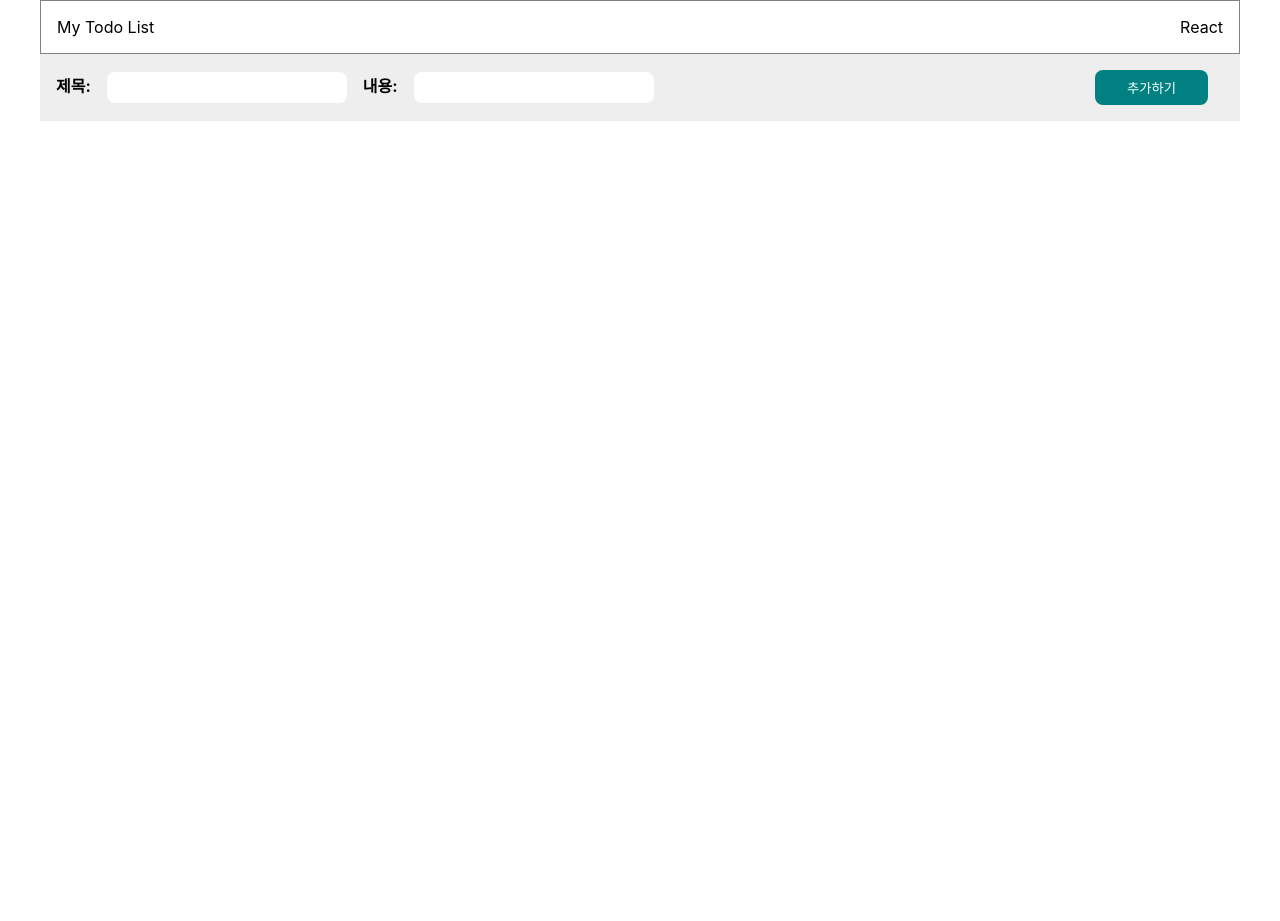
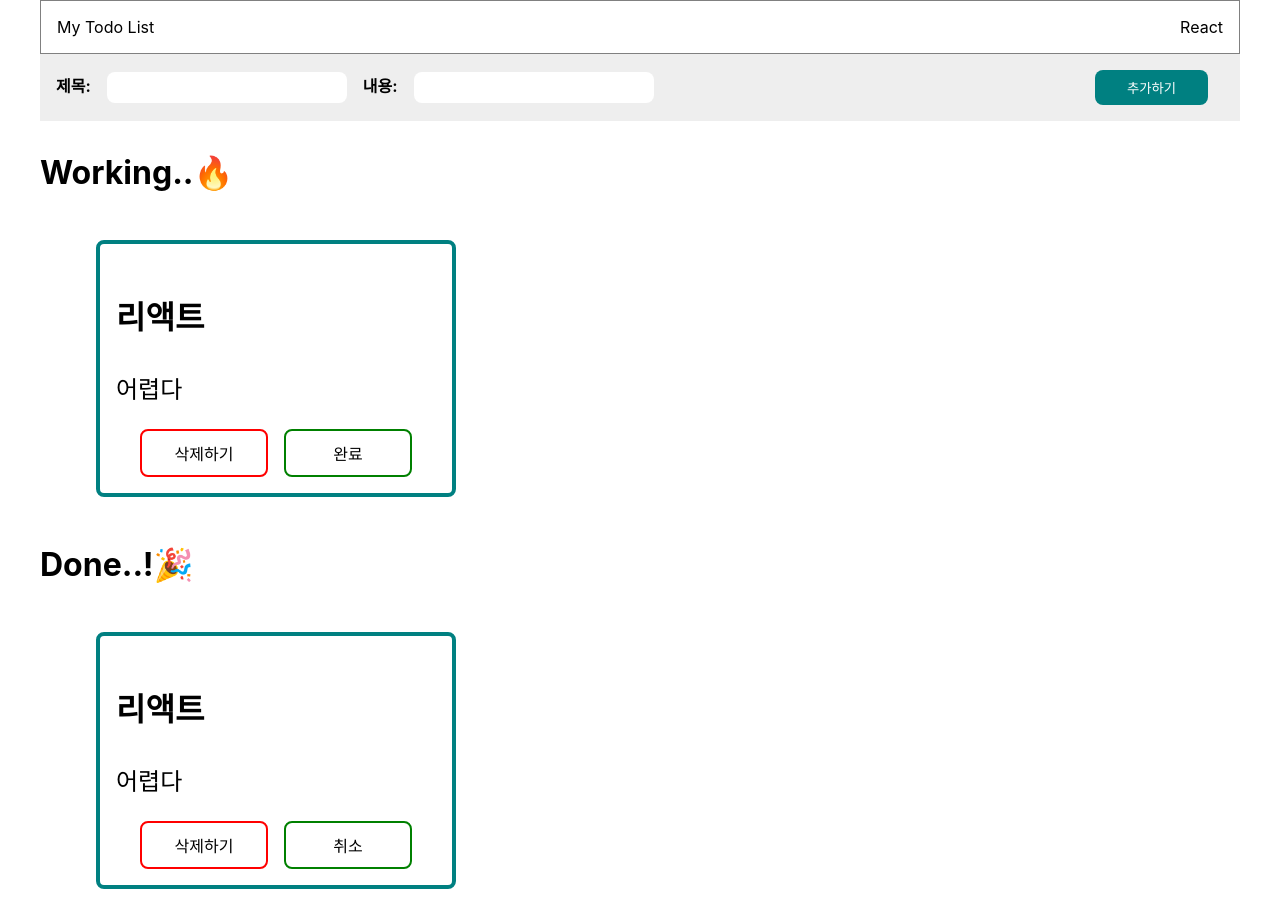
Before and after one commit to Adult96/sparta-todo, a React (Create React App) app: page / in a window 1280 px wide. Before the commit the page ends 800 px from the top, so only its background shows below. Built offline with nearby package versions, Linux system fonts and the light colour scheme.

Commit message:
feat: todo 구현 완료

```diff
--- a/src/App.css
+++ b/src/App.css
@@ -38,3 +38,56 @@
   padding: 0.5rem 2rem;
   border-radius: 0.5rem;
 }
+
+.workTitle,
+.doneTitle {
+  font-size: 2rem;
+  font-weight: bold;
+}
+
+.todoItem {
+  width: 20rem;
+  margin: 1rem;
+  border: 4px solid #008081;
+  border-radius: 0.5rem;
+  padding: 1rem;
+}
+
+.itemTitle {
+  font-size: 2rem;
+  font-weight: bold;
+}
+
+.itemComment {
+  font-size: 1.5rem;
+}
+
+.working,
+.done {
+  display: flex;
+  flex-wrap: wrap;
+  list-style-type: none;
+}
+
+.itemBtn {
+  text-align: center;
+}
+
+.deleteBtn,
+.completeBtn {
+  width: 8rem;
+  height: 3rem;
+  margin: 0 0.5rem;
+  font-size: 1rem;
+  background-color: transparent;
+  border-radius: 0.5rem;
+  cursor: pointer;
+}
+
+.deleteBtn {
+  border: 2px solid red;
+}
+
+.completeBtn {
+  border: 2px solid green;
+}
--- a/src/App.js
+++ b/src/App.js
@@ -1,12 +1,31 @@
+import { useReducer, useState } from 'react';
 import './App.css';
 import AddTodo from './components/addTodo/AddTodo';
 import Navbar from './components/navbar/Navbar';
+import TodoList from './components/todoList/TodoList';
+import todoReducer from './reducer/todoReducer';
 
 function App() {
+  const [todo, setTodo] = useReducer(todoReducer, [
+    {
+      id: 0,
+      title: '리액트',
+      comment: '어렵다',
+      isDone: false,
+    },
+    {
+      id: 1,
+      title: '리액트',
+      comment: '어렵다',
+      isDone: true,
+    },
+  ]);
+  console.log(todo);
   return (
     <>
       <Navbar />
-      <AddTodo />
+      <AddTodo todo={todo} setTodo={setTodo} />
+      <TodoList todo={todo} setTodo={setTodo} />
     </>
   );
 }
--- a/src/components/addTodo/AddTodo.jsx
+++ b/src/components/addTodo/AddTodo.jsx
@@ -1,20 +1,13 @@
 import React, { useState } from 'react';
 
-export default function AddTodo() {
+export default function AddTodo({ todo, setTodo }) {
   const [title, setTitle] = useState('');
   const [comment, setComment] = useState('');
 
   const handleSubmit = e => {
     e.preventDefault();
     if (!title || !comment) return;
-  };
-
-  const handleTitle = e => {
-    setTitle(e.target.value);
-  };
-
-  const handleComment = e => {
-    setComment(e.target.value);
+    setTodo({ type: 'add', title, comment });
   };
 
   return (
@@ -25,14 +18,14 @@ export default function AddTodo() {
           className='title'
           type='text'
           value={title}
-          onChange={handleTitle}
+          onChange={e => setTitle(e.target.value)}
         />
         내용:
         <input
           className='comment'
           type='text'
           value={comment}
-          onChange={handleComment}
+          onChange={e => setComment(e.target.value)}
         />
       </div>
       <button className='add'>추가하기</button>
--- /dev/null
+++ b/src/components/todoItem/TodoItem.jsx
@@ -0,0 +1,24 @@
+import React from 'react';
+
+export default function TodoItem({ item, setTodo }) {
+  return (
+    <>
+      <p className='itemTitle'>{item.title}</p>
+      <p className='itemComment'>{item.comment}</p>
+      <div className='itemBtn'>
+        <button
+          className='deleteBtn'
+          onClick={() => setTodo({ type: 'delete', id: item.id })}
+        >
+          삭제하기
+        </button>
+        <button
+          className='completeBtn'
+          onClick={() => setTodo({ type: 'complete', item })}
+        >
+          {item.isDone ? '취소' : '완료'}
+        </button>
+      </div>
+    </>
+  );
+}
--- /dev/null
+++ b/src/components/todoList/TodoList.jsx
@@ -0,0 +1,29 @@
+import React from 'react';
+import TodoItem from '../todoItem/TodoItem';
+
+export default function TodoList({ todo, setTodo }) {
+  return (
+    <>
+      <p className='workTitle'>Working..🔥</p>
+      <ul className='working'>
+        {todo
+          .filter(todo => !todo.isDone)
+          .map((item, key) => (
+            <li key={key} className='todoItem'>
+              <TodoItem item={item} setTodo={setTodo} />
+            </li>
+          ))}
+      </ul>
+      <p className='doneTitle'>Done..!🎉</p>
+      <ul className='done'>
+        {todo
+          .filter(todo => todo.isDone)
+          .map((item, key) => (
+            <li key={key} className='todoItem'>
+              <TodoItem item={item} setTodo={setTodo} />
+            </li>
+          ))}
+      </ul>
+    </>
+  );
+}
--- /dev/null
+++ b/src/reducer/todoReducer.js
@@ -0,0 +1,24 @@
+export default function todoReducer(todo, action) {
+  console.log(todo, action);
+  switch (action.type) {
+    case 'add':
+      const { title, comment } = action;
+      return [
+        ...todo,
+        {
+          id: todo.length - 1,
+          title,
+          comment,
+          isDone: false,
+        },
+      ];
+
+    case 'delete':
+      return todo.filter(v => v.id !== action.id);
+    case 'complete':
+      const { id, isDone } = action.item;
+      return todo.map(v => (v.id === id ? { ...v, isDone: !isDone } : v));
+    default:
+      throw new Error('tpye 에러 발생');
+  }
+}
```
